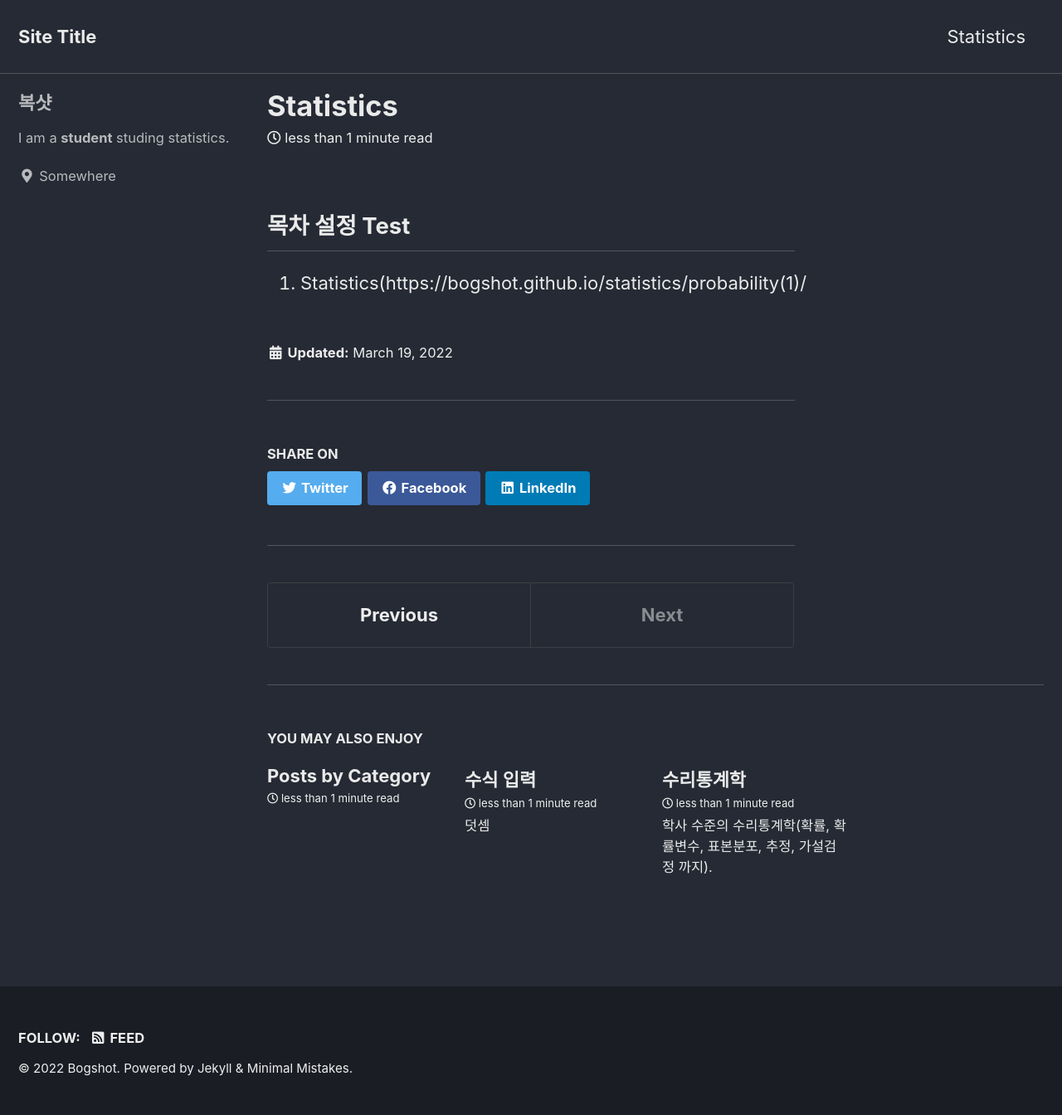
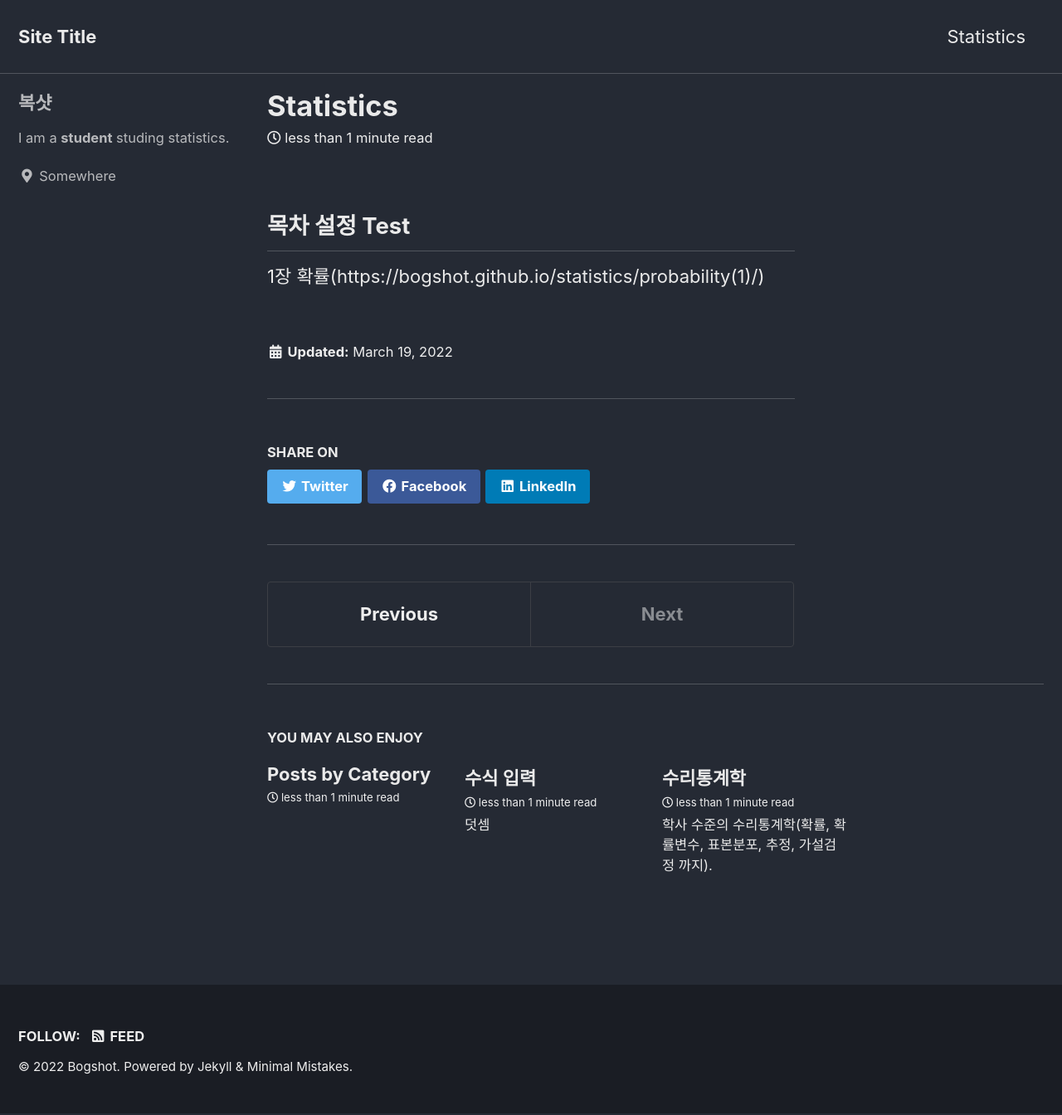
Before and after one commit to Bogshot/bogshot.github.io, a Jekyll site: the page built from _posts/2022-03-19-Statistics.md, in a window 1280 px wide. Shown: the whole page at 83% size. Built offline with Jekyll 4.4.1, drawn with Linux system fonts in a browser that asks for light colours; cached includes are drawn as plain includes.

Commit message:
Update 2022-03-19-Statistics.md

```diff
--- a/_posts/2022-03-19-Statistics.md
+++ b/_posts/2022-03-19-Statistics.md
@@ -6,4 +6,4 @@ layout: single
 
 ## 목차 설정 Test
 
-1. Statistics(https://bogshot.github.io/statistics/probability(1)/
+1장 확률(https://bogshot.github.io/statistics/probability(1)/)
```
